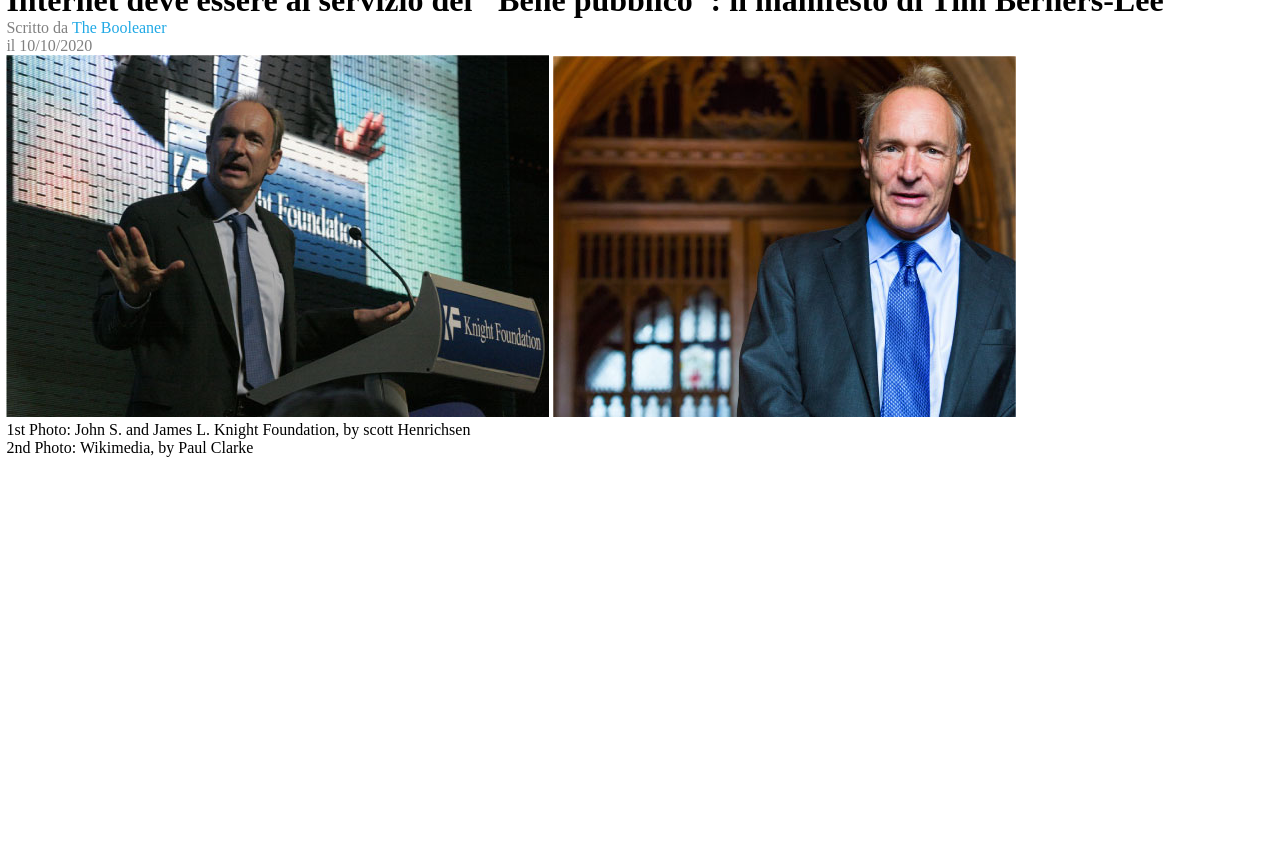
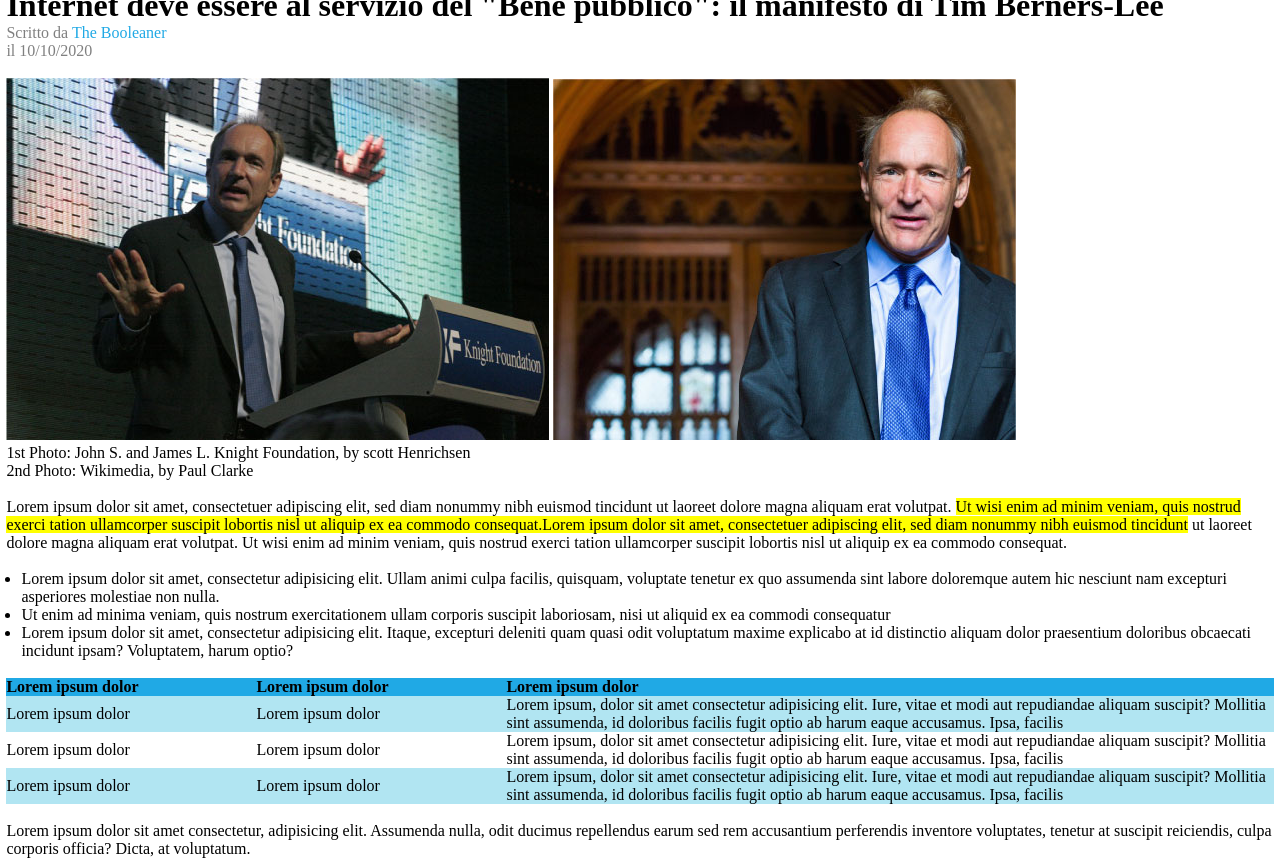
Before and after one commit to VincenzoPiparo/html-css-booleaner, a plain HTML site: page index.html in a window 1280 px wide. Shown: the part 113-971 px from the top of the page. Before the commit the page ends 800 px from the top, so only its background shows below. Drawn offline with Linux system fonts and the light colour scheme.

Commit message:
END MAIN

```diff
--- a/css/style.css
+++ b/css/style.css
@@ -33,3 +33,29 @@
 .grey{
     color: #808080;
 }
+
+ul{
+    margin-left: 15px;
+}
+
+.yellow{
+    background-color: yellow;
+}
+
+.table{
+    text-align: left;
+    border-collapse: collapse;
+
+}
+
+.width{
+    width: 250px;
+    background-color: #20a9e5;
+}
+
+.td-color{
+    width: 250px;
+    background-color:#b1e5f2;
+
+
+}
--- a/index.html
+++ b/index.html
@@ -17,6 +17,7 @@
             <div class="container">
                 <img src="img/logo.svg" alt="The Booleaner" id="logo">
             </div>
+        </header>
 
             <div class="container">
                 <h1>
@@ -27,6 +28,7 @@
                 <span class="grey">Scritto da</span> <span class="aqua">The Booleaner</span> <br>
                 <span class="grey">il 10/10/2020</span>
             </div>
+            <br>
             <div class="container">
                 <img src="img/tim-1.jpg" alt="tim1">
                 <img src="img/tim-2.jpg" alt="tim2">
@@ -34,11 +36,84 @@
             <p class="container">1st Photo: John S. and James L. Knight Foundation, by scott Henrichsen</p>
             <p class="container">2nd Photo: Wikimedia, by Paul Clarke</p>
 
-        </header>
+
     </div>
     <!--END HEAD-->
+    <br>
+    <!--MAIN-->
+   <main class="container">
+       <p>Lorem ipsum dolor sit amet, consectetuer adipiscing elit, sed diam nonummy nibh euismod tincidunt ut laoreet dolore magna aliquam erat volutpat. <span class="yellow"> Ut wisi enim ad minim veniam, quis nostrud exerci tation ullamcorper suscipit lobortis nisl ut aliquip ex ea commodo consequat.Lorem ipsum dolor sit amet, consectetuer adipiscing elit, sed diam nonummy nibh euismod tincidunt</span> ut laoreet dolore magna aliquam erat volutpat. Ut wisi enim ad minim veniam, quis nostrud exerci tation ullamcorper suscipit lobortis nisl ut aliquip ex ea commodo consequat.</p>
 
-    <!--MAIN-->
+        <br>
+
+        <div>
+            <ul>
+                <li>
+                    Lorem ipsum dolor sit amet, consectetur adipisicing elit. Ullam animi culpa facilis, quisquam, voluptate tenetur ex quo assumenda sint labore doloremque autem hic nesciunt nam excepturi asperiores molestiae non nulla.
+                </li>
+
+                <li>
+                 Ut enim ad minima veniam, quis nostrum exercitationem ullam corporis suscipit laboriosam, nisi ut aliquid ex ea commodi consequatur
+                </li>
+
+                <li>
+                    Lorem ipsum dolor sit amet, consectetur adipisicing elit. Itaque, excepturi deleniti quam quasi odit voluptatum maxime explicabo at id distinctio aliquam dolor praesentium doloribus obcaecati incidunt ipsam? Voluptatem, harum optio?
+                </li>
+
+            </ul>
+
+        </div>
+
+        <br>
+
+        <!--TABLE-->
+
+        <div>
+            <table class="table">
+
+                <thead class="width">
+                    <th class="width"> Lorem ipsum dolor  </th>
+                    <th class="width"> Lorem ipsum dolor  </th>
+                    <th> Lorem ipsum dolor  </th>
+
+                </thead>
+                <tbody>
+                    <tr class="td-color">
+                       <td class="td-color"> Lorem ipsum dolor</td>
+                       <td class="td-color"> Lorem ipsum dolor</td>
+                       <td> Lorem ipsum, dolor sit amet consectetur adipisicing elit. Iure, vitae et modi aut repudiandae aliquam suscipit? Mollitia sint assumenda, id doloribus facilis fugit optio ab harum eaque accusamus. Ipsa, facilis</td>
+                    </tr>
+                </tbody>
+                <tbody>
+                    <tr>
+                       <td> Lorem ipsum dolor</td>
+                       <td> Lorem ipsum dolor</td>
+                       <td> Lorem ipsum, dolor sit amet consectetur adipisicing elit. Iure, vitae et modi aut repudiandae aliquam suscipit? Mollitia sint assumenda, id doloribus facilis fugit optio ab harum eaque accusamus. Ipsa, facilis</td>
+                    </tr>
+                </tbody>
+                <tbody>
+                    <tr class="td-color">
+                       <td class="td-color"> Lorem ipsum dolor</td>
+                       <td class="td-color"> Lorem ipsum dolor</td>
+                       <td> Lorem ipsum, dolor sit amet consectetur adipisicing elit. Iure, vitae et modi aut repudiandae aliquam suscipit? Mollitia sint assumenda, id doloribus facilis fugit optio ab harum eaque accusamus. Ipsa, facilis</td>
+                    </tr>
+                </tbody>
+            </table>
+        </div>
+
+        <!--END TABLE-->
+
+        <br>
+
+        <p>Lorem ipsum dolor sit amet consectetur, adipisicing elit. Assumenda nulla, odit ducimus repellendus earum sed rem accusantium perferendis inventore voluptates, tenetur at suscipit reiciendis, culpa corporis officia? Dicta, at voluptatum.</p>
+
+
+
+
+    </main>
+
+
+
 
     <!--END MAIN-->
 
```
